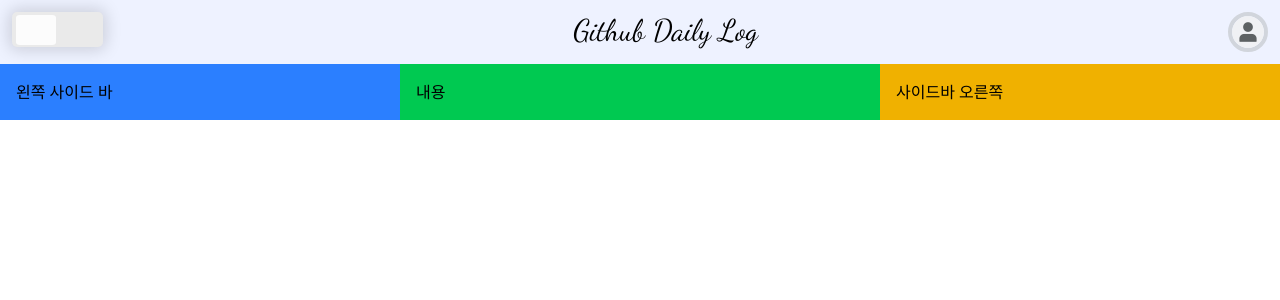
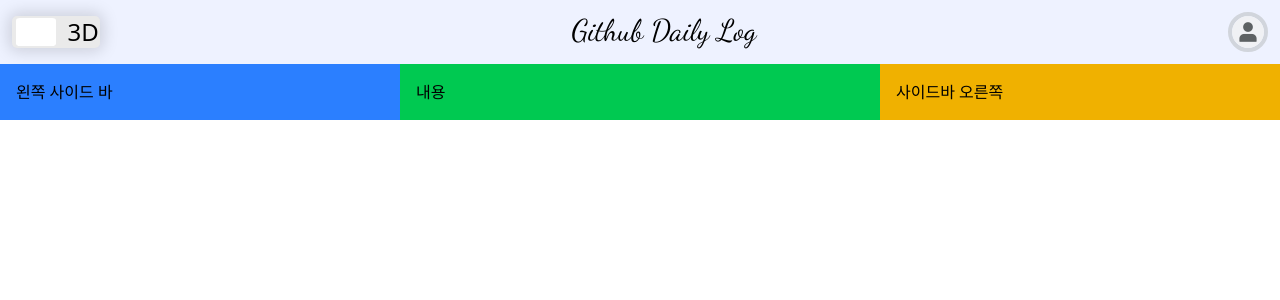
Before and after one commit to pandora7733/github_daily_log, a Python web app: template src/templates/dashboard.html in a window 1280 px wide. Shown: the top 300 px of the page. Run offline with Jinja, Linux system fonts and the light colour scheme; the template is opened without the code that fills it, so the values that code supplies are empty.

Commit message:
header button

```diff
--- a/src/static/css/index.css
+++ b/src/static/css/index.css
@@ -11,9 +11,16 @@
 }
 
 /* toggle switch */
+#header-togglebutton {
+  display: flex;
+  align-items: center; /* 세로 가운데 정렬 */
+  justify-content: center; /* 가로 가운데 정렬 (선택사항) */
+
+}
+
 .toggleSwitch {
-  width: 5.7rem;
-  height: 2.2rem;
+  width: 5.5rem;
+  height: 2.0rem;
   display: block;
   position: relative;
   border-radius: 5px;
@@ -24,13 +31,13 @@
 
 .toggleSwitch .toggleButton {
   width: 40px;
-  height: 30px;
+  height: 28px;
   position: absolute;
   top: 50%;
   left: 4px;
   transform: translateY(-50%);
   border-radius: 10%;
-  background: #fffd;
+  background: #fff;
 }
 
 #toggle:checked ~ .toggleSwitch {
--- a/src/templates/dashboard.html
+++ b/src/templates/dashboard.html
@@ -20,10 +20,12 @@
 <body>
   <div>
     <header class="p-3 bg-indigo-50 flex justify-between">
-      <div>
+      <div id="header-togglebutton">
         <input type="checkbox" id="toggle" hidden>
         <label for="toggle" class="toggleSwitch">
           <span class="toggleButton"></span>
+          <span class="text-2xl ml-2">2D</span>
+          <span class="text-2xl ml-3">3D</span>
         </label>
       </div>
       <div
@@ -33,6 +35,7 @@
         Github Daily Log
       </div>
       <div>
+        <button class="">
           <img class="
             inline-flex
             object-cover
@@ -43,6 +46,7 @@
             src="../static/image/profile_default.png"
             alt=""
           >
+        </button>
       </div>
     </header>
     <div class="grid grid-cols-[25rem_auto_25rem] justify-stretch">
```
Lines whose indentation alone changed are shown as unchanged.
